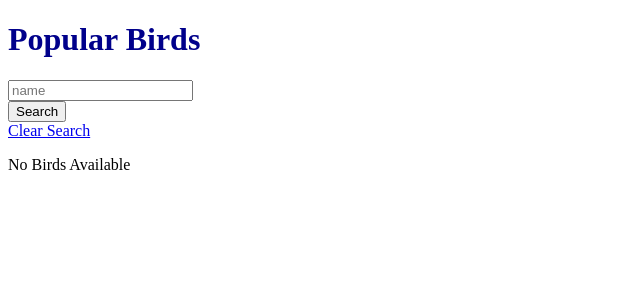
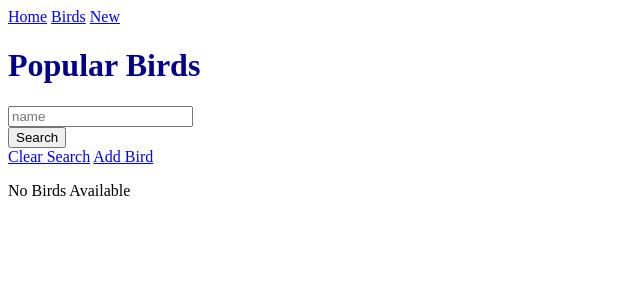
Before and after one commit to vvela2022/finch_collector, a Django app: page /birds/ in a window 1280 px wide. Shown: the top 300 px of the page, without its empty margins (0-640 px from the left). Run offline with Django 4.2, Linux system fonts and the light colour scheme; data that the repository does not hold is empty.

Commit message:
added nav bar

```diff
--- a/main_app/templates/base.html
+++ b/main_app/templates/base.html
@@ -13,6 +13,11 @@
     <title>Finch Collector - {% block title %}{% endblock %}</title>
 </head>
 <body>
+    <nav>
+        <a class="button is-dark" href="{% url 'home' %}">Home</a>
+        <a class="button is-dark" href="{% url 'birds_list' %}">Birds</a>
+        <a class="button is-dark" href="{% url 'birds_create' %}">New</a>
+    </nav>
     {% block content %}{% endblock %}
 </body>
 </html>
--- a/main_app/templates/birds_create.html
+++ b/main_app/templates/birds_create.html
@@ -1,4 +1,5 @@
 {% extends 'base.html' %}
+{% block title %} New {% endblock %}
 {% block content %}
 <h1>Add a Bird</h1>
 
--- a/main_app/templates/birds_list.html
+++ b/main_app/templates/birds_list.html
@@ -19,6 +19,7 @@
   </div>
   <!--  This anchor tag will redirect back to artist list without a query param -->
   <a class="button is-dark" href="{% url 'birds_list' %}">Clear Search</a>
+  <a class="button is-dark" href="{% url 'birds_create'%}">Add Bird</a>
 </form>
 
 
```
